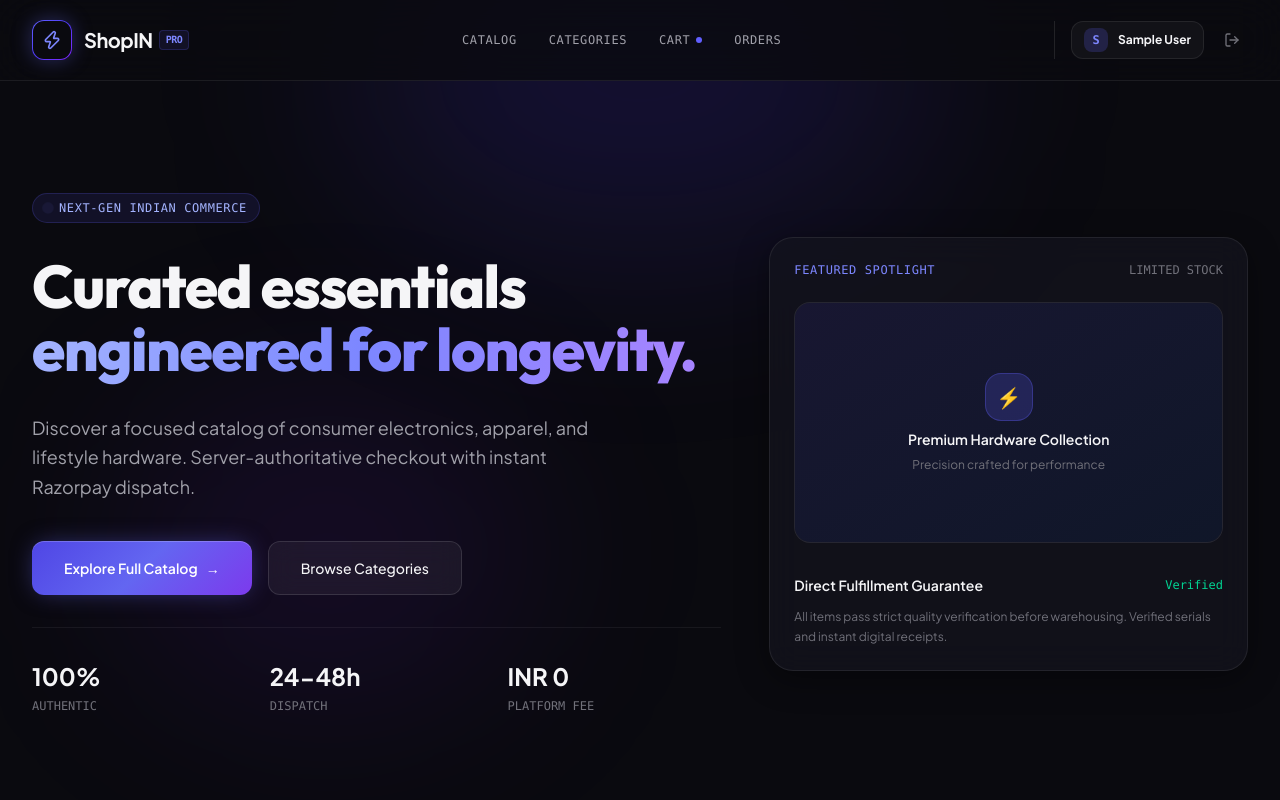
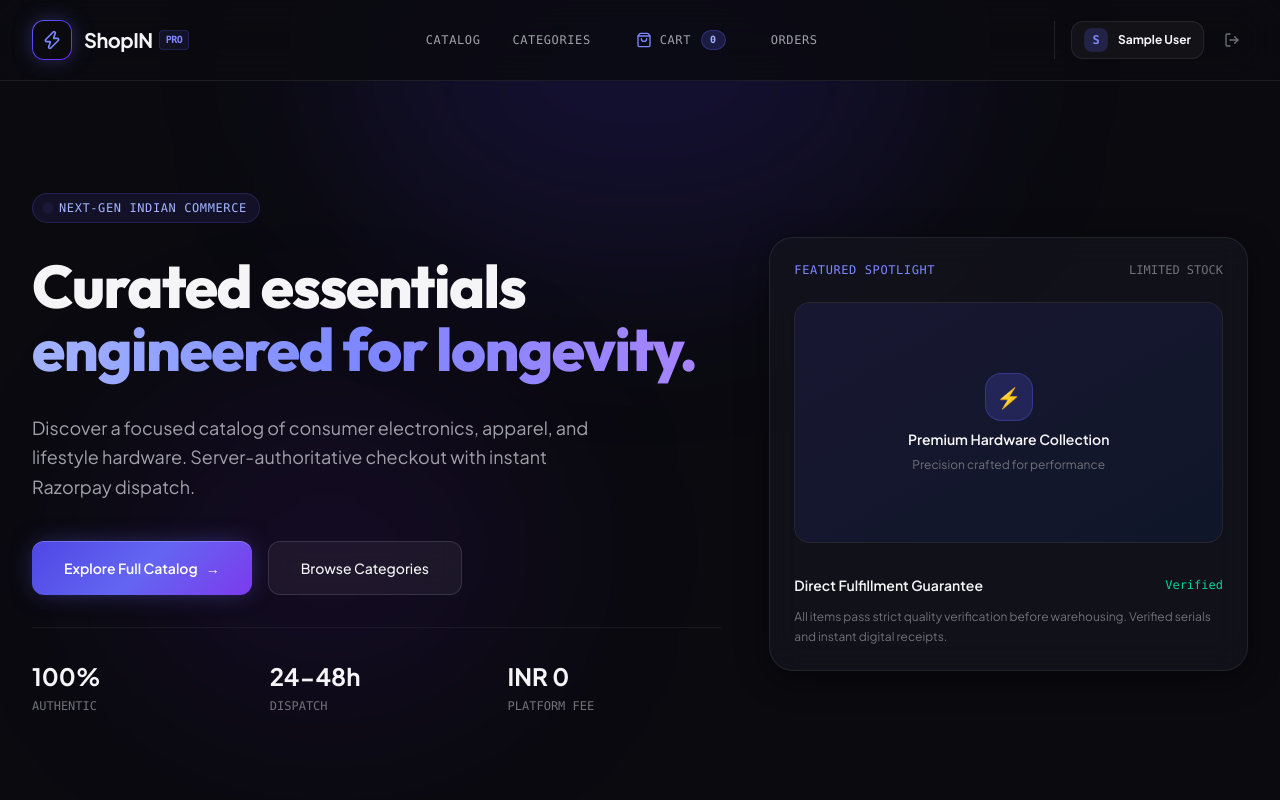
Before and after one commit to DeveloperSRGonline/e-commerce-internship-project, a Next.js app: page / in a window 1280 px wide. Shown: the top 800 px of the page. Built offline with nearby package versions, Linux system fonts and the light colour scheme; no server answers; the database is empty; sample sign-in values are in the browser's storage.

Commit message:
Add animated top navbar cart badge count with bounce feedback on Add to Cart

```diff
--- a/app/layout.tsx
+++ b/app/layout.tsx
@@ -2,6 +2,7 @@ import type { Metadata } from "next";
 import { Plus_Jakarta_Sans, Outfit } from "next/font/google";
 import "./globals.css";
 import { SessionProvider } from "next-auth/react";
+import { CartProvider } from "@/components/cart/CartContext";
 
 const outfit = Outfit({
   variable: "--font-display",
@@ -28,7 +29,9 @@ export default function RootLayout({ children }: LayoutProps<"/">) {
     >
       <body className="min-h-full flex flex-col bg-[#0a0a0f] text-[#a1a1aa]">
         <SessionProvider>
-          {children}
+          <CartProvider>
+            {children}
+          </CartProvider>
         </SessionProvider>
       </body>
     </html>
--- a/components/cart/AddToCartButton.tsx
+++ b/components/cart/AddToCartButton.tsx
@@ -4,6 +4,7 @@ import { useState } from "react";
 import { useSession } from "next-auth/react";
 import { useRouter } from "next/navigation";
 import { ShoppingBag, Minus, Plus, Check, AlertCircle, Loader2 } from "lucide-react";
+import { useCart } from "@/components/cart/CartContext";
 
 export default function AddToCartButton({
   productId,
@@ -14,6 +15,8 @@ export default function AddToCartButton({
 }) {
   const { data: session } = useSession();
   const router = useRouter();
+  const { refreshCartCount, triggerBounce } = useCart();
+
   const [quantity, setQuantity] = useState(1);
   const [isLoading, setIsLoading] = useState(false);
   const [message, setMessage] = useState<{ type: "success" | "error"; text: string } | null>(null);
@@ -45,6 +48,10 @@ export default function AddToCartButton({
       const data = await res.json();
 
       if (data.success) {
+        // Trigger pulse/bounce animation on top navbar cart badge
+        triggerBounce();
+        await refreshCartCount();
+
         setMessage({ type: "success", text: `Added ${quantity} item(s) to cart` });
         setTimeout(() => setMessage(null), 3500);
       } else {
@@ -86,7 +93,7 @@ export default function AddToCartButton({
         id="add-to-cart-btn"
         onClick={handleAddToCart}
         disabled={isLoading}
-        className="btn-primary w-full py-4 text-xs tracking-wider uppercase flex items-center justify-center gap-2"
+        className="btn-primary w-full py-4 text-xs tracking-wider uppercase flex items-center justify-center gap-2 transform active:scale-95 transition-all"
       >
         {isLoading ? (
           <>
@@ -103,7 +110,7 @@ export default function AddToCartButton({
 
       {/* Feedback Message */}
       {message && (
-        <div className={`p-3 rounded-xl text-xs font-mono flex items-center justify-center gap-2 ${message.type === "success" ? "bg-emerald-500/10 text-emerald-400 border border-emerald-500/20" : "bg-rose-500/10 text-rose-400 border border-rose-500/20"}`}>
+        <div className={`p-3 rounded-xl text-xs font-mono flex items-center justify-center gap-2 animate-in fade-in duration-200 ${message.type === "success" ? "bg-emerald-500/10 text-emerald-400 border border-emerald-500/20" : "bg-rose-500/10 text-rose-400 border border-rose-500/20"}`}>
           {message.type === "success" ? <Check className="w-4 h-4 flex-shrink-0" /> : <AlertCircle className="w-4 h-4 flex-shrink-0" />}
           <span>{message.text}</span>
         </div>
--- /dev/null
+++ b/components/cart/CartContext.tsx
@@ -0,0 +1,61 @@
+"use client";
+
+import React, { createContext, useContext, useState, useEffect, useCallback } from "react";
+import { useSession } from "next-auth/react";
+
+interface CartContextType {
+  cartCount: number;
+  isBouncing: boolean;
+  refreshCartCount: () => Promise<void>;
+  triggerBounce: () => void;
+}
+
+const CartContext = createContext<CartContextType>({
+  cartCount: 0,
+  isBouncing: false,
+  refreshCartCount: async () => {},
+  triggerBounce: () => {},
+});
+
+export function CartProvider({ children }: { children: React.ReactNode }) {
+  const { data: session } = useSession();
+  const [cartCount, setCartCount] = useState(0);
+  const [isBouncing, setIsBouncing] = useState(false);
+
+  const refreshCartCount = useCallback(async () => {
+    if (!session?.user) {
+      setCartCount(0);
+      return;
+    }
+    try {
+      const res = await fetch("/api/cart");
+      const data = await res.json();
+      if (data.success && data.data?.items) {
+        // eslint-disable-next-line @typescript-eslint/no-explicit-any
+        const totalItems = data.data.items.reduce((sum: number, item: any) => sum + item.quantity, 0);
+        setCartCount(totalItems);
+      }
+    } catch {
+      // Ignore errors
+    }
+  }, [session]);
+
+  const triggerBounce = useCallback(() => {
+    setIsBouncing(true);
+    setTimeout(() => setIsBouncing(false), 600);
+  }, []);
+
+  useEffect(() => {
+    refreshCartCount();
+  }, [refreshCartCount]);
+
+  return (
+    <CartContext.Provider value={{ cartCount, isBouncing, refreshCartCount, triggerBounce }}>
+      {children}
+    </CartContext.Provider>
+  );
+}
+
+export function useCart() {
+  return useContext(CartContext);
+}
--- a/components/ui/Navbar.tsx
+++ b/components/ui/Navbar.tsx
@@ -3,11 +3,13 @@
 import { useSession, signOut } from "next-auth/react";
 import Link from "next/link";
 import { useState } from "react";
-import { Zap, User, ShoppingBag, Layers, Shield, Menu, X, LogOut } from "lucide-react";
+import { Zap, ShoppingBag, Shield, Menu, X, LogOut } from "lucide-react";
+import { useCart } from "@/components/cart/CartContext";
 
 export default function Navbar() {
   const { data: session } = useSession();
   const [isMenuOpen, setIsMenuOpen] = useState(false);
+  const { cartCount, isBouncing } = useCart();
 
   return (
     <header className="sticky top-0 z-50 bg-[#0a0a0f]/80 backdrop-blur-xl border-b border-white/[0.08]">
@@ -38,9 +40,21 @@ export default function Navbar() {
             </Link>
             {session?.user && (
               <>
-                <Link href="/cart" className="text-[#a1a1aa] hover:text-[#f5f5f7] transition-colors flex items-center gap-1.5">
+                <Link
+                  href="/cart"
+                  className={`relative text-[#a1a1aa] hover:text-[#f5f5f7] transition-all flex items-center gap-2 px-3 py-1.5 rounded-xl border border-transparent hover:border-white/10 ${isBouncing ? "scale-110 border-indigo-500/50 bg-indigo-500/10 text-indigo-300" : ""}`}
+                >
+                  <ShoppingBag className="w-4 h-4 text-indigo-400" />
                   <span>Cart</span>
-                  <span className="w-1.5 h-1.5 rounded-full bg-indigo-500 animate-pulse" />
+                  <span
+                    className={`ml-0.5 px-2 py-0.5 rounded-full text-[10px] font-bold font-mono transition-transform duration-300 ${
+                      isBouncing
+                        ? "scale-125 bg-indigo-500 text-white shadow-[0_0_15px_rgba(99,102,241,0.8)] animate-bounce"
+                        : "bg-indigo-500/20 text-indigo-300 border border-indigo-500/30"
+                    }`}
+                  >
+                    {cartCount}
+                  </span>
                 </Link>
                 <Link href="/orders" className="text-[#a1a1aa] hover:text-[#f5f5f7] transition-colors">
                   Orders
@@ -108,7 +122,10 @@ export default function Navbar() {
             {session?.user && (
               <>
                 <Link href="/profile" className="block text-indigo-400 font-semibold py-1" onClick={() => setIsMenuOpen(false)}>My Profile</Link>
-                <Link href="/cart" className="block text-[#a1a1aa] hover:text-white py-1" onClick={() => setIsMenuOpen(false)}>Cart</Link>
+                <Link href="/cart" className="flex items-center justify-between text-[#a1a1aa] hover:text-white py-1" onClick={() => setIsMenuOpen(false)}>
+                  <span>Cart</span>
+                  <span className="px-2 py-0.5 rounded-full bg-indigo-500/20 text-indigo-300 border border-indigo-500/30 text-[10px]">{cartCount}</span>
+                </Link>
                 <Link href="/orders" className="block text-[#a1a1aa] hover:text-white py-1" onClick={() => setIsMenuOpen(false)}>Orders</Link>
               </>
             )}
```
